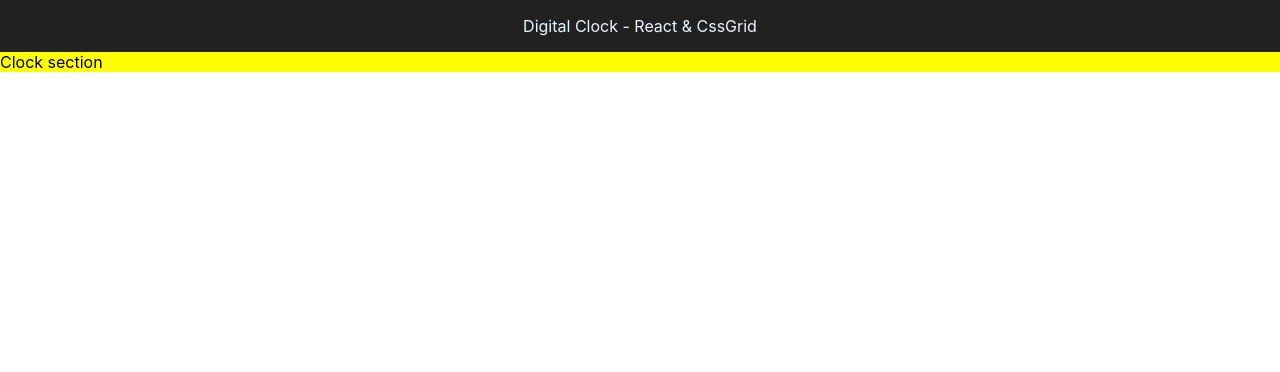
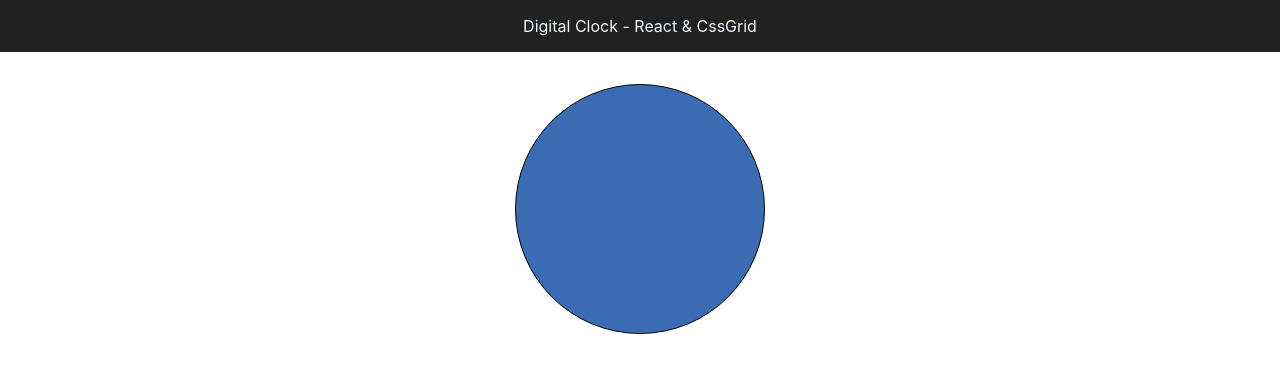
Before and after one commit to JesusMuller/digital-clock, a React app: page / in a window 1280 px wide. Shown: the top 372 px of the page. Built offline with nearby package versions, Linux system fonts and the light colour scheme.

Commit message:
Adding a grid from my digital clock

```diff
--- a/src/components/clock-section/ClocSection.jsx
+++ b/src/components/clock-section/ClocSection.jsx
@@ -1,8 +1,11 @@
 import React from 'react';
+import ClockContainer from '../clock';
 import { clockSection } from './ClockSection.less';
 
 const ClockSection = () => (
-    <section className={clockSection}>Clock section</section>
+    <section className={clockSection}>
+        <ClockContainer />
+    </section>
 );
 
 export default ClockSection;
--- a/src/components/clock-section/ClockSection.less
+++ b/src/components/clock-section/ClockSection.less
@@ -1,4 +1,8 @@
 .clockSection {
-    background: yellow;
-    height: 100%;
+    display: grid;
+    padding: 2rem;
+
+    >div {
+        justify-self: center;
+    }
 }
--- /dev/null
+++ b/src/components/clock/ClockContainer.jsx
@@ -0,0 +1,8 @@
+import React from 'react';
+import Clock from './clock';
+
+const ClockContainer = () => (
+    <div><Clock /></div>
+);
+
+export default ClockContainer;
--- /dev/null
+++ b/src/components/clock/clock-item/ClockItem.jsx
@@ -0,0 +1,7 @@
+import React from 'react';
+
+const ClockItem = ({ content }) => (
+    <div>{content}</div>
+);
+
+export default ClockItem;
--- /dev/null
+++ b/src/components/clock/clock-item/index.js
@@ -0,0 +1 @@
+export { default } from './ClockItem.jsx';
--- /dev/null
+++ b/src/components/clock/clock/Clock.jsx
@@ -0,0 +1,11 @@
+import React from 'react';
+import { clock } from './clock.less';
+import ClockItem from '../clock-item';
+
+const Clock = () => (
+    <div className={clock}>
+        <ClockItem />
+    </div>
+);
+
+export default Clock;
--- /dev/null
+++ b/src/components/clock/clock/Clock.less
@@ -0,0 +1,13 @@
+@repeat5fr : repeat(5, 1fr);
+
+.clock {
+    display: grid;
+    grid-template-columns: @repeat5fr;
+    grid-template-rows: @repeat5fr;
+    box-sizing: border-box;
+    height: 250px;
+    width: 250px;
+    border: 1px solid #000;
+    border-radius: 50%;
+    background: #265cace7;
+}
--- /dev/null
+++ b/src/components/clock/clock/index.js
@@ -0,0 +1 @@
+export { default } from './Clock.jsx';
--- /dev/null
+++ b/src/components/clock/index.js
@@ -0,0 +1 @@
+export { default } from './ClockContainer.jsx';
```
